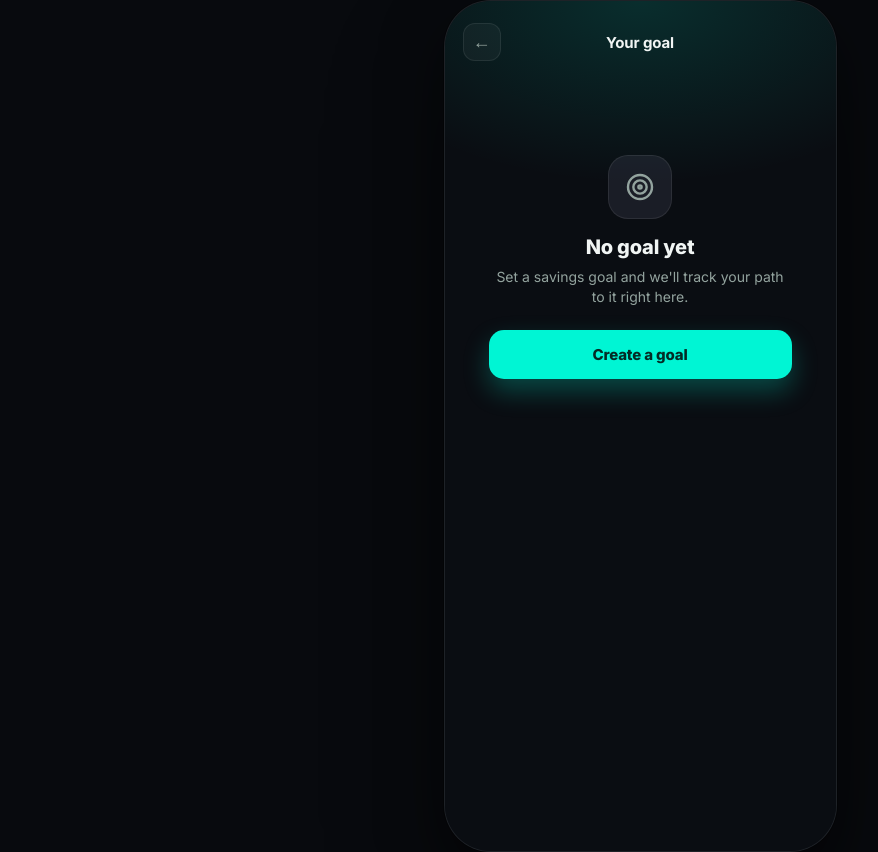
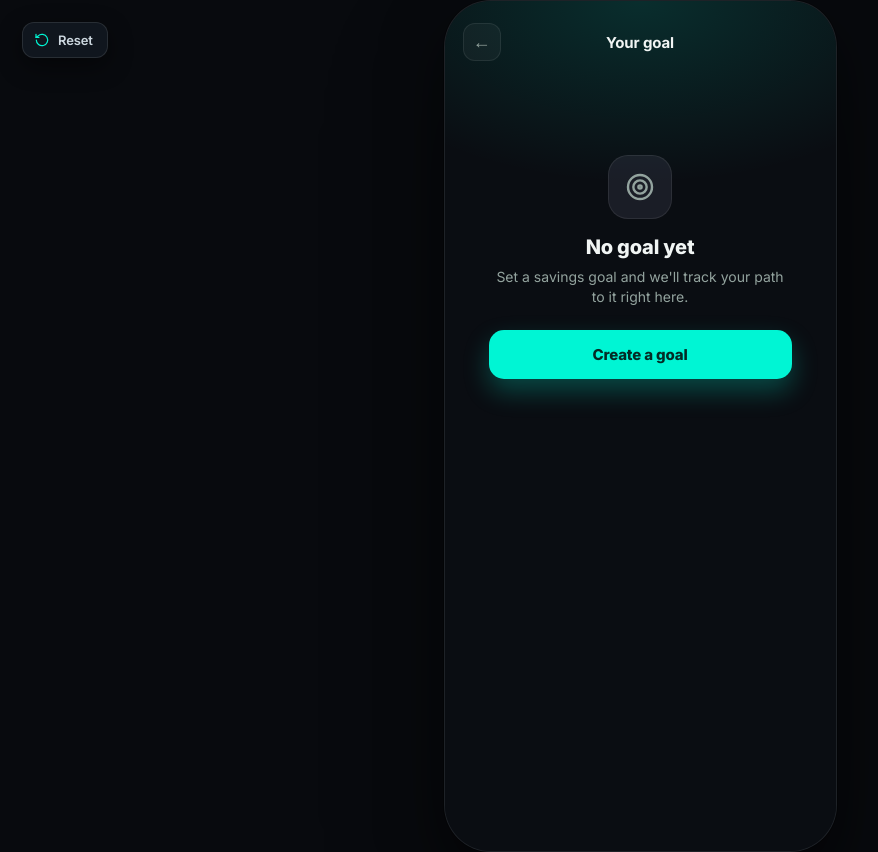
Before and after one commit to Gabilin/WealthVisionPublic, a plain HTML site: page goal.html in a window 1280 px wide. Shown: the whole page, without its empty margins (0-878 px from the left). Drawn offline with Linux system fonts and the light colour scheme.

Commit message:
Add reset button for prototype: implement functionality to clear state and restart onboarding

```diff
--- a/proto-shell.css
+++ b/proto-shell.css
@@ -48,6 +48,44 @@
 .dom-amber  { --accent: #f5a623; --accent-rgb: 245, 166, 35; }
 .dom-pink   { --accent: #ff6f9c; --accent-rgb: 255, 111, 156; }
 .dom-gold   { --accent: #f4b740; --accent-rgb: 244, 183, 64; }
+
+/* ---------- dev reset control (floats outside the phone frame) ---------- */
+.wv-reset-btn {
+  position: fixed;
+  top: 22px;
+  left: 22px;
+  z-index: 9999;
+  display: inline-flex;
+  align-items: center;
+  gap: 8px;
+  padding: 9px 14px 9px 11px;
+  border-radius: 12px;
+  font-family: 'Inter', system-ui, sans-serif;
+  font-size: 13px;
+  font-weight: 600;
+  letter-spacing: -0.01em;
+  color: #cdd8e0;
+  background: rgba(18, 24, 32, 0.92);
+  border: 1px solid rgba(255, 255, 255, 0.10);
+  box-shadow: 0 8px 24px rgba(0, 0, 0, 0.45);
+  -webkit-backdrop-filter: blur(10px) saturate(1.1);
+  backdrop-filter: blur(10px) saturate(1.1);
+  cursor: pointer;
+  transition: transform 140ms ease, border-color 140ms ease, color 140ms ease, background 140ms ease;
+}
+.wv-reset-btn:hover {
+  color: #ffffff;
+  border-color: rgba(0, 245, 212, 0.5);
+  background: rgba(24, 32, 42, 0.96);
+}
+.wv-reset-btn:active { transform: scale(0.94); }
+.wv-reset-btn svg { width: 16px; height: 16px; color: #00f5d4; }
+
+/* On real phones the frame fills the screen — collapse to a discreet icon */
+@media (max-width: 600px) {
+  .wv-reset-btn { top: 12px; left: 12px; padding: 9px; opacity: 0.85; }
+  .wv-reset-btn span { display: none; }
+}
 
 /* ---------- glass surfaces ---------- */
 .wv-glass {
--- a/proto-shell.js
+++ b/proto-shell.js
@@ -242,7 +242,8 @@
       compass: '<circle cx="12" cy="12" r="9"/><path d="M16 8l-2.2 6.2L7.5 16l2.2-6.2z"/>',
       cap: '<path d="M2 9l10-5 10 5-10 5z"/><path d="M6 11.5V16c0 1.4 2.7 2.6 6 2.6s6-1.2 6-2.6v-4.5"/><path d="M22 9.2V14"/>',
       sun: '<circle cx="12" cy="12" r="4.2"/><path d="M12 2v2.5M12 19.5V22M2 12h2.5M19.5 12H22M4.9 4.9l1.8 1.8M17.3 17.3l1.8 1.8M19.1 4.9l-1.8 1.8M6.7 17.3l-1.8 1.8"/>',
-      moon: '<path d="M20 14.5A8.5 8.5 0 1 1 9.5 4a6.5 6.5 0 0 0 10.5 10.5z"/>'
+      moon: '<path d="M20 14.5A8.5 8.5 0 1 1 9.5 4a6.5 6.5 0 0 0 10.5 10.5z"/>',
+      reset: '<path d="M3.5 12a8.5 8.5 0 1 0 2.6-6.1L3 8"/><path d="M3 3.5V8h4.5"/>'
     };
     return '<svg viewBox="0 0 24 24" fill="none" stroke="currentColor" stroke-width="1.8" stroke-linecap="round" stroke-linejoin="round">' + (paths[name] || '') + '</svg>';
   }
@@ -320,7 +321,31 @@
       wireBacks();
       wireOnboarding(file);
     }
+    mountResetButton();
     void s;
+  }
+
+  /* ---------- dev reset control (lives outside the phone frame) ----------
+     Wipes all prototype state and reloads from the splash so the first-run
+     onboarding plays from the very beginning. */
+  function mountResetButton() {
+    if (document.getElementById('wv-reset-btn')) return;
+    var btn = document.createElement('button');
+    btn.id = 'wv-reset-btn';
+    btn.className = 'wv-reset-btn';
+    btn.type = 'button';
+    btn.setAttribute('aria-label', 'Reset prototype and restart onboarding');
+    btn.innerHTML = icon('reset') + '<span>Reset</span>';
+    btn.addEventListener('click', function () {
+      try {
+        Object.keys(localStorage)
+          .filter(function (k) { return k.indexOf('wv_') === 0; })
+          .forEach(function (k) { localStorage.removeItem(k); });
+      } catch (err) { /* ignore */ }
+      var base = window.location.pathname.replace(/[^/]*$/, '');
+      window.location.href = base + 'index.html';
+    });
+    document.body.appendChild(btn);
   }
 
   /* ---------- theme ---------- */
```
